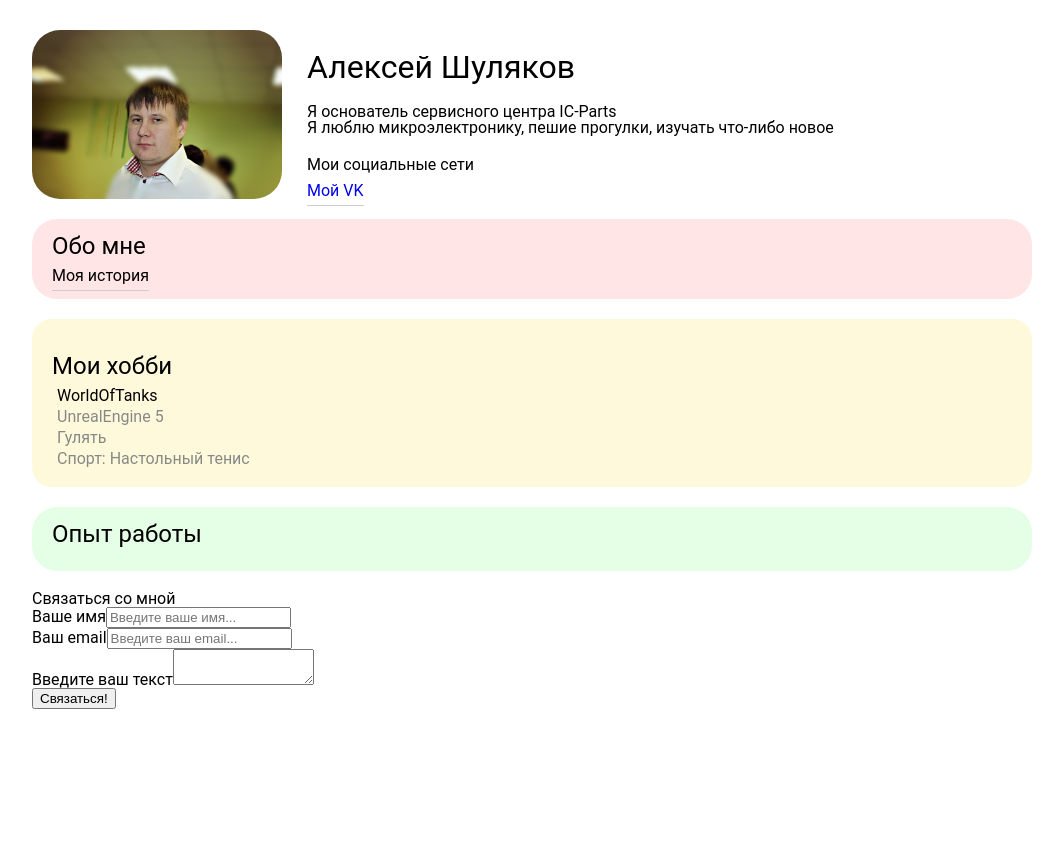
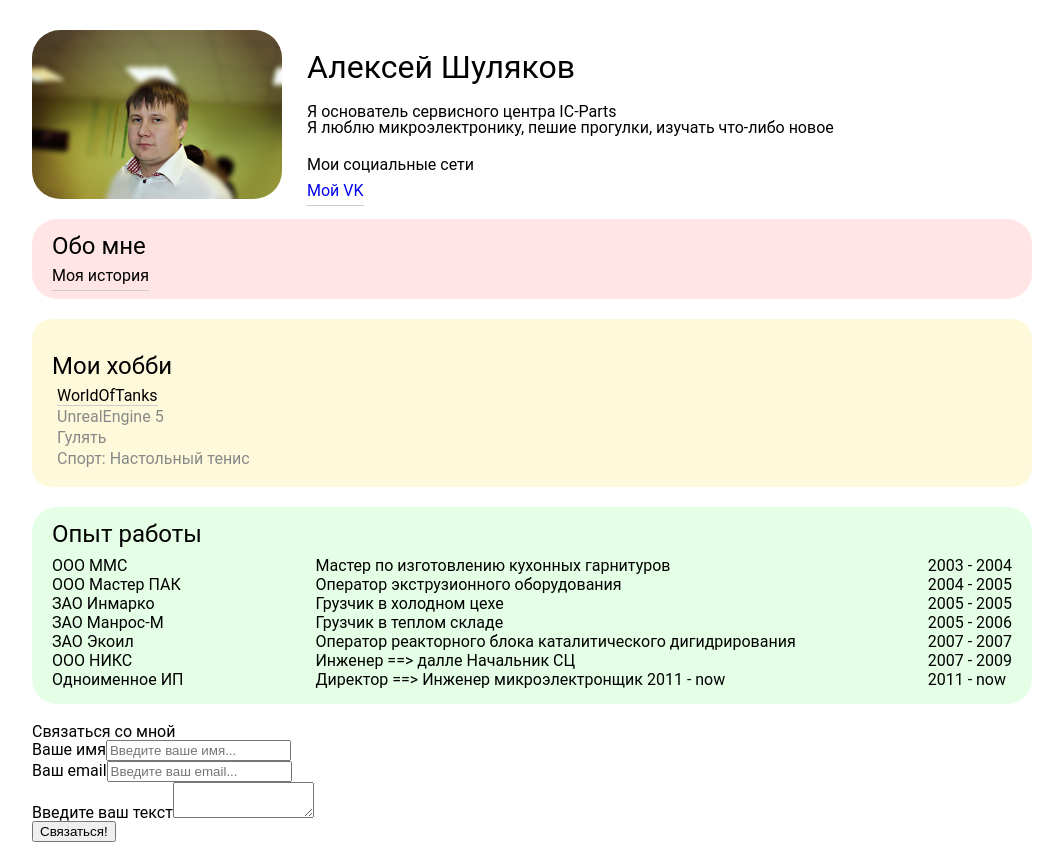
Before and after one commit to demilisher1/Res, a Next.js app: page / in a window 1280 px wide. Shown: the whole page, without its empty margins (108-1171 px from the left). Before the commit the page ends 800 px from the top, so only its background shows below. Built offline with nearby package versions, Linux system fonts and the light colour scheme.

Commit message:
add css style from Skills.module.css and structure`s  component Skills.js

```diff
--- a/src/components/Home/components/Hobby/Hobby.module.css
+++ b/src/components/Home/components/Hobby/Hobby.module.css
@@ -19,4 +19,5 @@ padding: 0px 5px;
 .tanks a {
     color: black;
     text-decoration: none;
+    border-bottom: 1px solid #cccccc;
 }
--- a/src/components/Home/components/Skills/Skills.js
+++ b/src/components/Home/components/Skills/Skills.js
@@ -7,6 +7,34 @@ class Skills extends React.Component {
             <div className={style.works}>
                 <div className={style.my}>Опыт работы</div>
                 <div className={style.list}>
+                    <div className={style.name}>
+                        <div>ООО ММС</div>
+                        <div>ООО Мастер ПАК</div>
+                        <div>ЗАО Инмарко</div>
+                        <div>ЗАО Манрос-М</div>
+                        <div>ЗАО Экоил</div>
+                        <div>ООО НИКС</div>
+                        <div>Одноименное ИП</div>
+                    </div>
+                    <div className={style.position}>
+                        <div>Мастер по изготовлению кухонных гарнитуров</div>
+                        <div>Оператор экструзионного оборудования</div>
+                        <div>Грузчик в холодном цехе</div>
+                        <div>Грузчик в теплом складе</div>
+                        <div>Оператор реакторного блока каталитического дигидрирования</div>
+                        <div>Инженер ==> далле Начальник СЦ</div>
+                        <div>Директор ==> Инженер микроэлектронщик	2011 - now
+                        </div>
+                    </div>
+                        <div className={style.date}>
+                            <div>2003 - 2004</div>
+                            <div>2004 - 2005</div>
+                            <div>2005 - 2005</div>
+                            <div>2005 - 2006</div>
+                            <div>2007 - 2007</div>
+                            <div>2007 - 2009</div>
+                            <div>2011 - now</div>
+                        </div>
 
                 </div>
             </div>
--- a/src/components/Home/components/Skills/Skills.module.css
+++ b/src/components/Home/components/Skills/Skills.module.css
@@ -9,5 +9,16 @@
     margin-bottom: 10px;
 }
 .list {
+    display: flex;
+    justify-content: space-between;
+}
+.name {
+    line-height: normal;
+}
 
+.position {
+    line-height: normal;
 }
+.date {
+    line-height: normal;
+}
```
